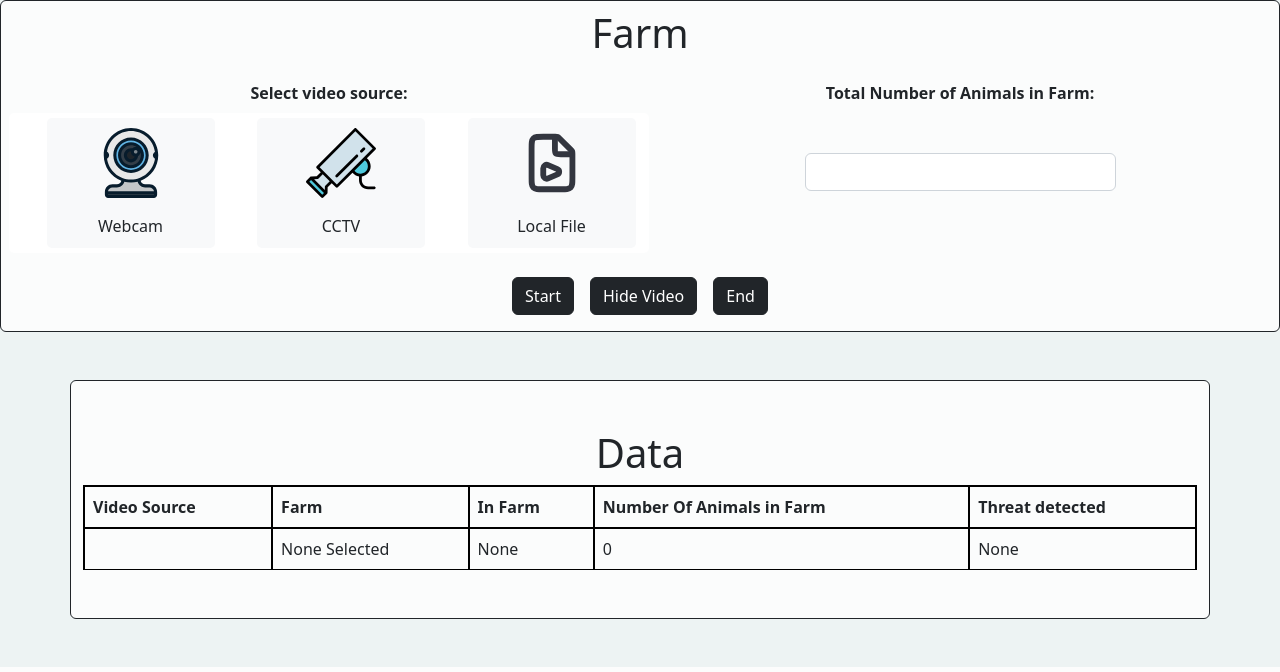
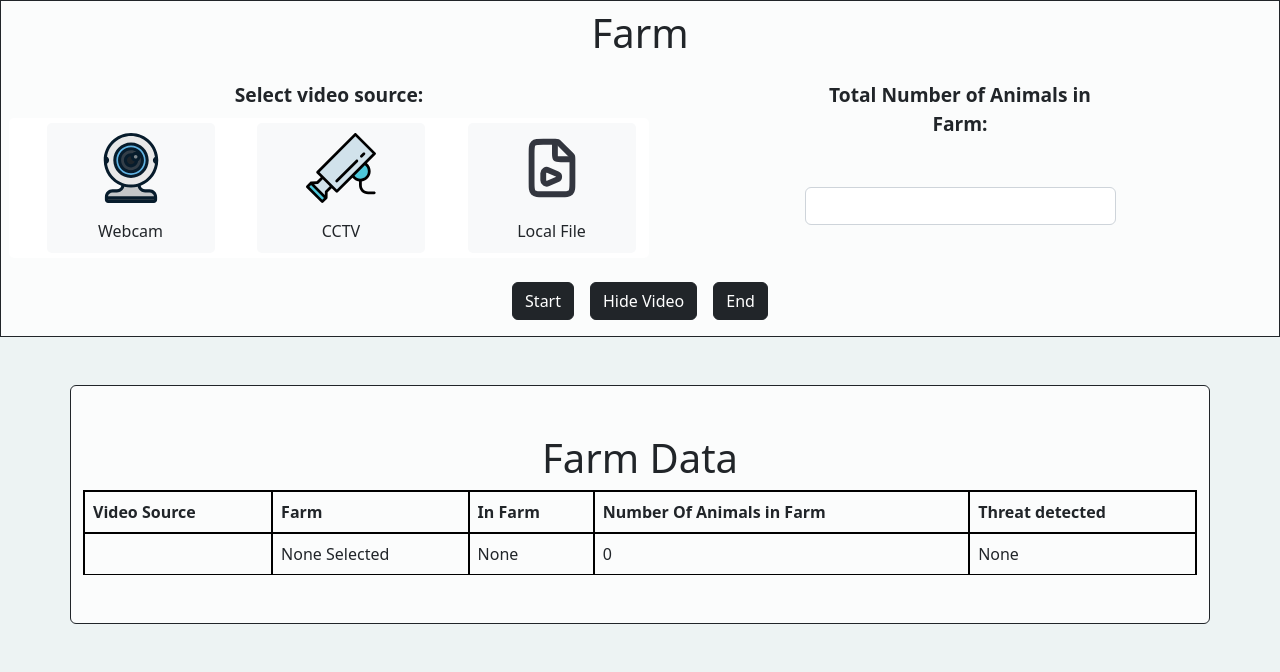
Before and after one commit to Sidharth1919/Animal-detection-Yolov8-Flask, a Flask app: page /farm in a window 1280 px wide. Shown: the part 400-1072 px from the top of the page. Run offline with Flask 3, Linux system fonts and the light colour scheme; the visitor is signed in with stand-in values (Sample User, id 1); some libraries are stand-ins or nearby versions.

Commit message:
small changes

```diff
--- a/static/style.css
+++ b/static/style.css
@@ -36,6 +36,7 @@ body{
   z-index: -1;
   position: relative;
 }
+
 /* ----------------------------farmpage-------------------------------- */
 .fullform {
   display: flex; /* Allow for side-by-side arrangement */
--- a/templates/farm.html
+++ b/templates/farm.html
@@ -9,12 +9,12 @@
 <!-- create farm -->
 <img src="" id="bgimg">
 
-<form class="border border-dark rounded p-2" method="post" action="{{ url_for('farm') }}"
+<form class="border border-dark p-2" method="post" action="{{ url_for('farm') }}"
   style="background-color: rgba(255, 255, 255, 0.8);">
   <h1 id="heading" class="text-center">Farm</h1>
   <div class="fullform">
     <div class="mb-3 mt-3 text-center">
-      <label for="video_source" class="form-label"><strong>Select video source:</strong></label>
+      <label style="font-size: larger;" for="video_source" class="form-label"><strong>Select video source:</strong></label>
       <div class="form-control" style="border: none; padding: 0;">
         <div class="form-check">
           <input type="radio" id="webcam" name="video_source" value="0" class="form-check-input">
@@ -38,7 +38,7 @@
     </div>
     <div class="tno">
       <div style="width: 50%;" class="mb-3 mt-3 text-center">
-        <label id="number" for="totalCount" style="font-weight: bold;">Total Number of Animals in Farm:</label>
+        <label style="font-size: larger;font-weight: bold;" id="number" for="totalCount">Total Number of Animals in Farm:</label>
         <input type="number" class="form-control mt-5" id="totalCount" name="totalCount" min="0"> <br>
       </div>
     </div>
@@ -60,7 +60,7 @@
 
   <!-- real-time animal-counting -->
 
-  <h1 class="mt-5" style="padding-bottom: 0;">Data</h1>
+  <h1 class="mt-5" style="padding-bottom: 0;">Farm Data</h1>
 
 
 
@@ -139,7 +139,7 @@
       if (tableHeading && selectedFarm !== "-") {
         tableHeading.textContent = `Number Of ${selectedFarm}'s in Farm`;
         Heading.textContent = `${selectedFarm} Farm`;
-        number.textContent = `Total Number of ${selectedFarm}'s in Farm`;
+        number.textContent = `Total Number of ${selectedFarm}'s in Farm: `;
         bgimg.src = `static/images/${selectedFarm.toLowerCase()}-background.jpg`;
       }
 
```
